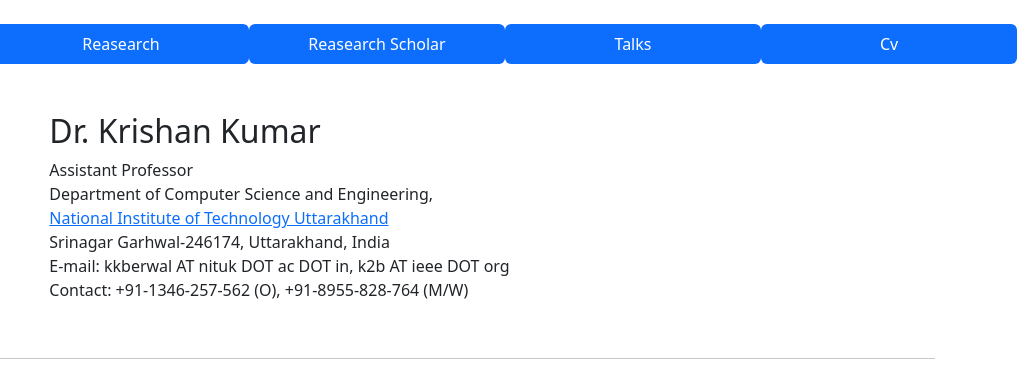
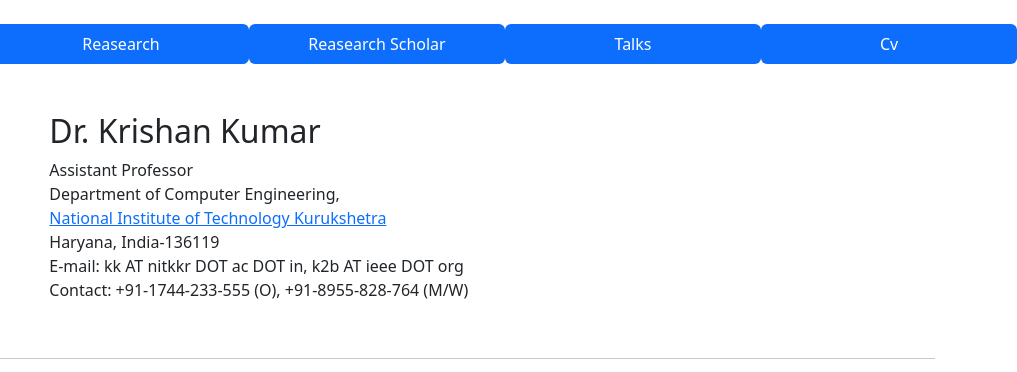
Before and after one commit to dr-kk/-, a plain HTML site: page index.html in a window 1280 px wide. Shown: the top 372 px of the page, 263-1280 px from the left. Drawn offline with nearby package versions, Linux system fonts and the light colour scheme.

Commit message:
Update index.html

```diff
--- a/index.html
+++ b/index.html
@@ -44,12 +44,12 @@
         <td ALIGN=Left WIDTH="05%"></td>
         <td ALIGN=Left WIDTH="80%">
           <h2>Dr. Krishan Kumar</h2>Assistant Professor<br>
-          Department of Computer Science and Engineering,<br>
-          <a target="_blank" href="https://nituk.ac.in/">National Institute of Technology Uttarakhand</a>
-          <br> Srinagar Garhwal-246174, Uttarakhand, India
-          <br> E-mail: kkberwal AT nituk DOT ac DOT in,
+          Department of Computer Engineering,<br>
+          <a target="_blank" href="https://nituk.ac.in/">National Institute of Technology Kurukshetra</a>
+          <br> Haryana, India-136119
+          <br> E-mail: kk AT nitkkr DOT ac DOT in,
           k2b AT ieee DOT org<br>
-          Contact: +91-1346-257-562 (O), +91-8955-828-764 (M/W)
+          Contact: +91-1744-233-555 (O), +91-8955-828-764 (M/W)
           <br><br>
         </td>
       </tr>
@@ -61,7 +61,7 @@
       2016 to June 2019, as a Head of the department from March 2019 to February 2022 and as a Coordinator of Career Counselling and Placement from March 2022 to November
       2022. He was also the chairman, coordinator or special invitee in the various department and institute level committees including the DFB, DPGC, DUGC, Purchase and
       Library Committee, Senate, ACoFAR, etc. He has more than 10 years of experience in teaching, administration, research and Industry. Dr. Kumar received Ph. D. and
-      M. Tech. degree in Computer Science and Engineering (CSE), from VNIT Nagpur, in March 2019 and June 2014 respectively.
+      M. Tech. degree in Computer Science and Engineering (CSE), from VNIT Nagpur, in March 2019 and June 2014 respectively.<br>
 
 Currently, he is working on a DST-sponsored project titled "Secret Sharing Scheme Based Technology for Multimedia Security over Cloud"
       with a financial support of Rs. 40 Lac for duration of 03 years. He supervised 08 M. Tech. scholars and leading 04 Ph. D. scholars.
```
